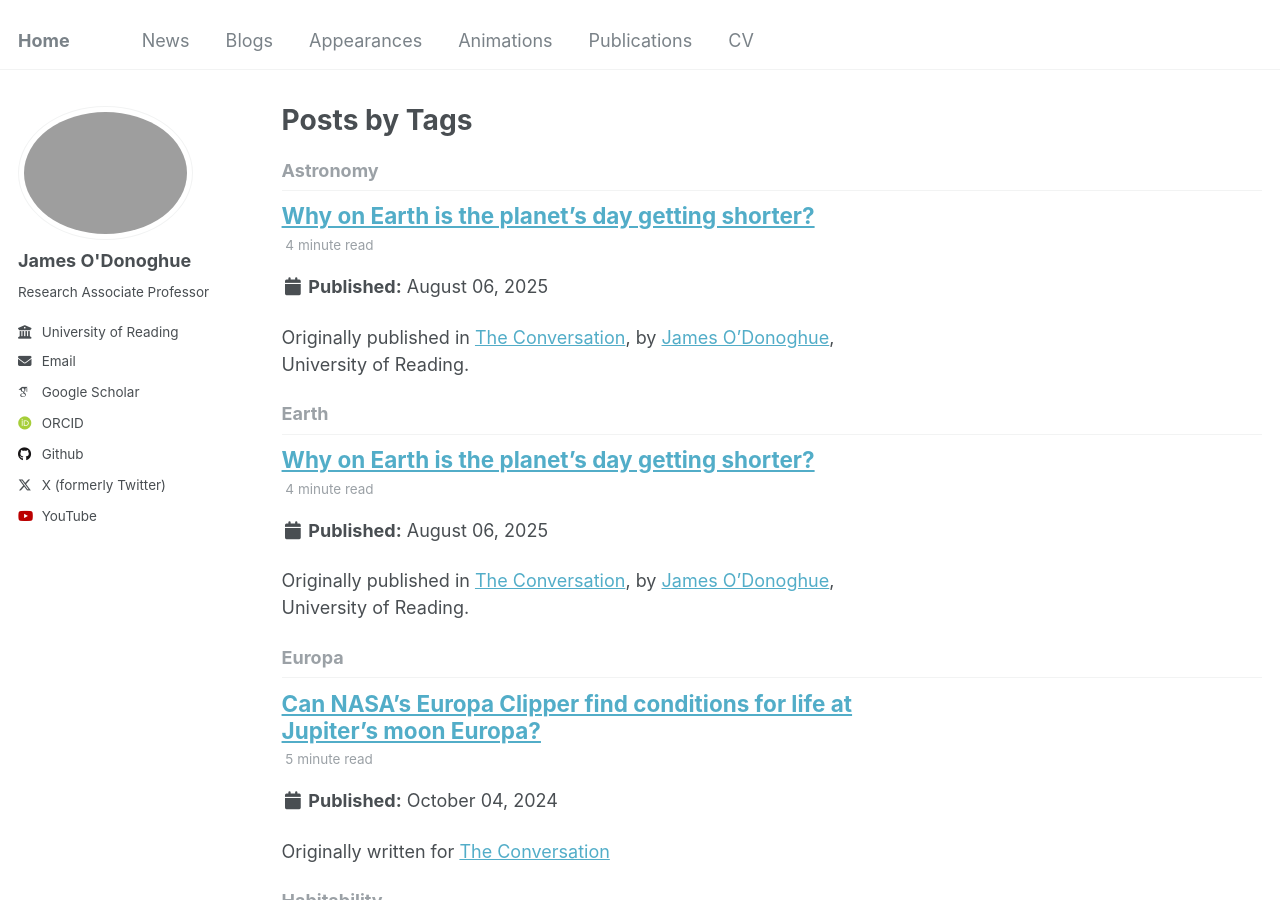
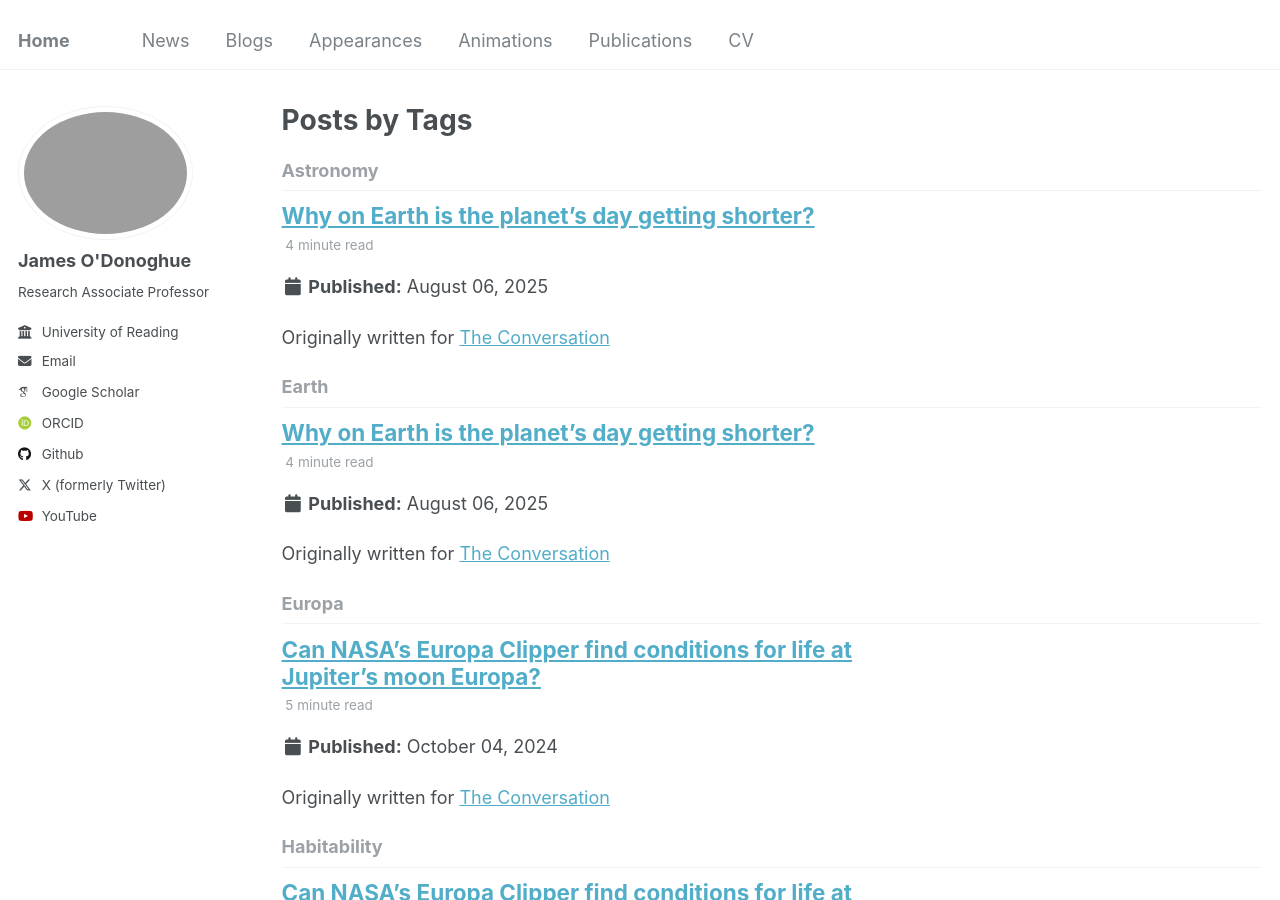
Before and after one commit to odonoghuespace/odonoghuespace.github.io, a Jekyll site: the page built from _pages/tag-archive.html, in a window 1280 px wide and 900 px high. Built offline with Jekyll 4.4.1, drawn with Linux system fonts in a browser that asks for light colours; some web fonts are replaced; some of the changed text lies outside the part shown.

Commit message:
Update 2025-08-05-Why-On-Earth-Is-The-Day-Getting-Shorter.md

```diff
--- a/_posts/2025-08-05-Why-On-Earth-Is-The-Day-Getting-Shorter.md
+++ b/_posts/2025-08-05-Why-On-Earth-Is-The-Day-Getting-Shorter.md
@@ -9,7 +9,7 @@ tags:
   - Timekeeping
 ---
 
-Originally published in [The Conversation](https://theconversation.com/why-on-earth-is-the-planets-day-getting-shorter-260946), by [James O'Donoghue](https://theconversation.com/profiles/james-odonoghue-2226236), University of Reading.
+Originally written for [The Conversation](https://theconversation.com/why-on-earth-is-the-planets-day-getting-shorter-260946)
 
 Earth will complete a rotation 1.33 milliseconds earlier than usual on Tuesday, August 5. That makes it one of the shortest days of 2025 at 86,399.99867 seconds long. How that happens, and how we can even measure it with such precision, might make your head spin faster too.
 
```
